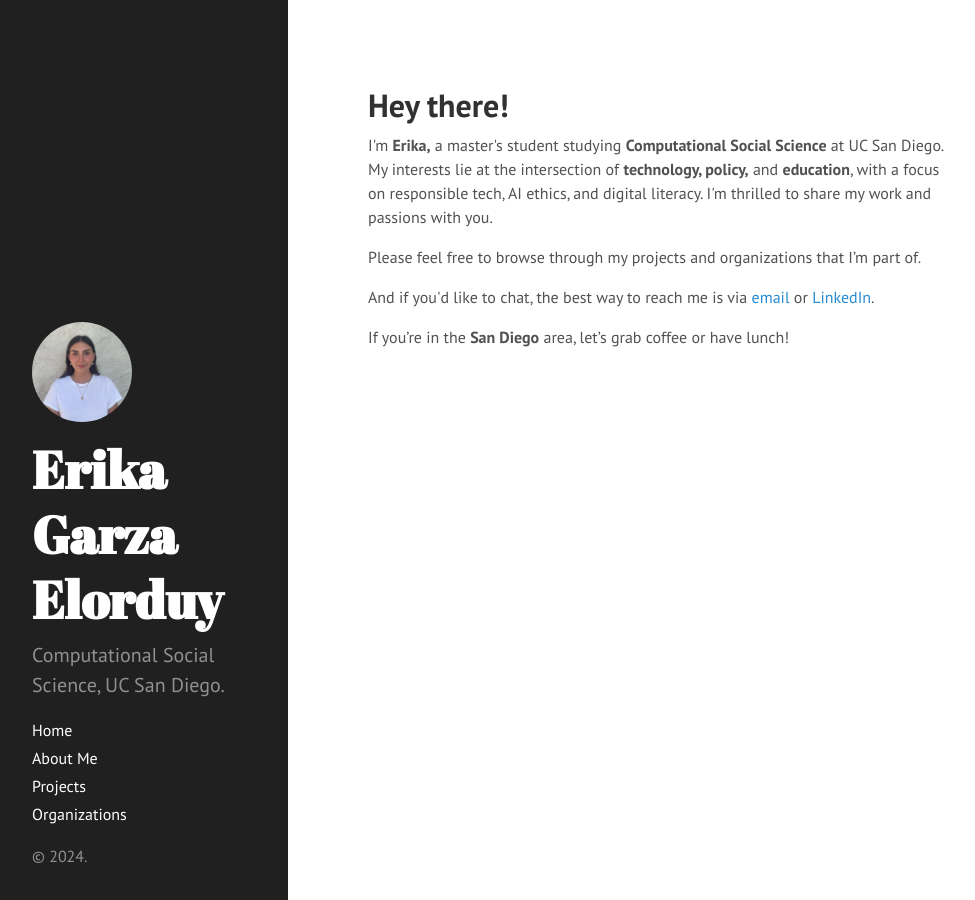
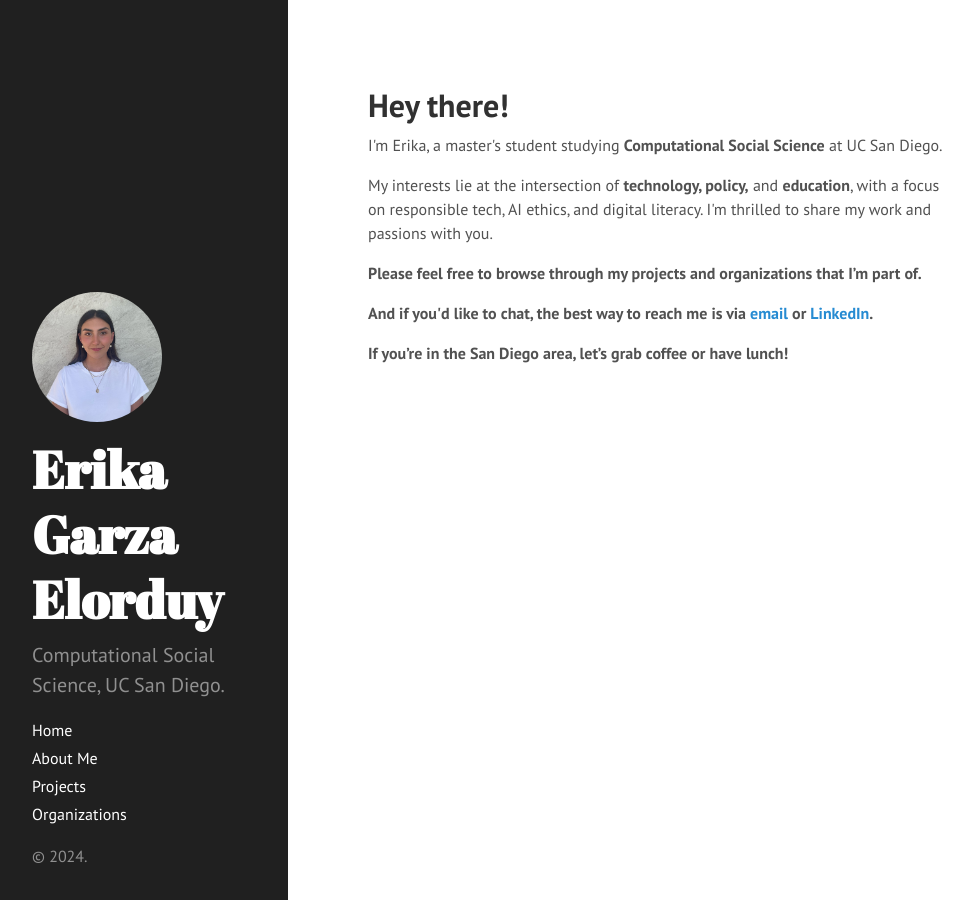
Before and after one commit to e-garzaelorduy/e-garzaelorduy.github.io, a Jekyll site: the page built from index.html, in a window 1280 px wide. Shown: the whole page, without its empty margins (0-975 px from the left). Built offline with Jekyll 4.4.1, drawn with Linux system fonts in a browser that asks for light colours; Markdown is read by kramdown in place of the engine named in the settings; the list of posts is cut into pages by our own code.

```diff
--- a/assets/css/hyde.css
+++ b/assets/css/hyde.css
@@ -95,8 +95,13 @@ a.sidebar-nav-item:hover,
 a.sidebar-nav-item:focus {
   text-decoration: underline;
 }
+
+/* Active state styling for the current page link */
 .sidebar-nav-item.active {
   font-weight: bold;
+  color: #b1b1b1; /* Highlight color for the active link */
+  border-left: 3px solid #b1b1b1; /* Adds a border for emphasis */
+  padding-left: 10px; /* Adds space for the border */
 }
 
 /* Sticky sidebar
@@ -251,8 +256,8 @@ a.sidebar-nav-item:focus {
 
 /* Profile picture in the sidebar */
 .sidebar .profile-pic {
-  width: 100px; /* Adjust size as needed */
-  height: 100px; /* Ensures a square size for the circular crop */
+  width: 130px; /* Adjust size as needed */
+  height: 130px; /* Ensures a square size for the circular crop */
   border-radius: 50%; /* Makes the image circular */
   display: block;
   margin: 0 0 15px 0; /* Removes automatic centering, adds space below */
--- a/index.html
+++ b/index.html
@@ -5,8 +5,9 @@ title: Home
 
 <div class="intro">
   <h1>Hey there!</h1>
-  <p>I'm <b>Erika,</b> a master's student studying <b>Computational Social Science</b> at UC San Diego. My interests lie at the intersection of <b>technology, policy,</b> and <b>education</b>, with a focus on responsible tech, AI ethics, and digital literacy. I'm thrilled to share my work and passions with you.</p>
-  <p>Please feel free to browse through my projects and organizations that I’m part of.</p>
-  <p>And if you'd like to chat, the best way to reach me is via <a href="mailto:erikagarzaelorduy@gmail.com">email</a> or <a href="https://www.linkedin.com/in/erika-garza-elorduy/" target="_blank">LinkedIn</a>.</p>
-  <p>If you’re in the <b>San Diego</b> area, let’s grab coffee or have lunch!</p>
+  <p>I'm Erika, a master's student studying <b>Computational Social Science</b> at UC San Diego.</p>
+  <p>My interests lie at the intersection of <b>technology, policy,</b> and <b>education</b>, with a focus on responsible tech, AI ethics, and digital literacy. I'm thrilled to share my work and passions with you.</p>
+  <p><b>Please feel free to browse through my projects and organizations that I’m part of.</b></p>
+  <p><b>And if you'd like to chat, the best way to reach me is via <a href="mailto:erikagarzaelorduy@gmail.com">email</a> or <a href="https://www.linkedin.com/in/erika-garza-elorduy/" target="_blank">LinkedIn</a>.</b></p>
+  <p><b>If you’re in the San Diego area, let’s grab coffee or have lunch!</b></p>
 </div>
```
Also changed, not shown: about.md (+3 -3 lines).
